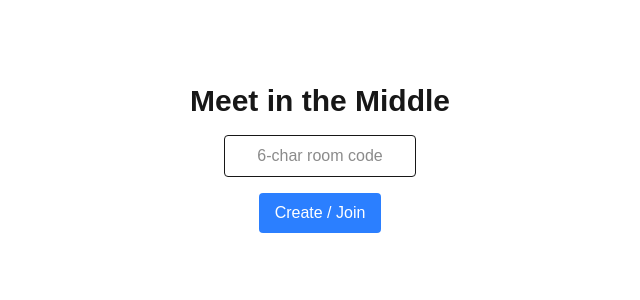
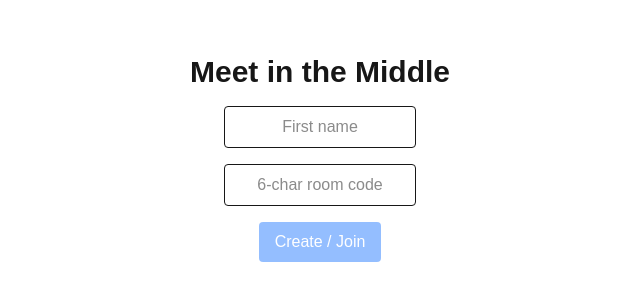
Before and after one commit to freakingjesus/MeetInTheMiddle, a Next.js app: page / in a window 1280 px wide. Shown: the part 242-542 px from the top of the page, without its empty margins (320-960 px from the left). Built offline with nearby package versions, Linux system fonts and the light colour scheme.

Commit message:
feat: add name input and side assignment

```diff
--- a/app/api/room/route.ts
+++ b/app/api/room/route.ts
@@ -4,7 +4,7 @@ import { signRoomToken } from '@/lib/roomToken';
 import { randomBytes } from 'crypto';
 
 export async function POST(req: NextRequest) {
-  const { code } = await req.json();
+  const { code, name } = await req.json();
   const roomCode = (code || randomBytes(3).toString('hex')).toLowerCase();
   const adminClient = createAdminClient();
 
@@ -40,5 +40,6 @@ export async function POST(req: NextRequest) {
   }
 
   const roomToken = signRoomToken(room.id);
-  return NextResponse.json({ roomId: room.id, roomToken, code: roomCode });
+  const side = Math.random() < 0.5 ? 'your' : 'their';
+  return NextResponse.json({ roomId: room.id, roomToken, code: roomCode, side });
 }
--- a/app/page.tsx
+++ b/app/page.tsx
@@ -4,6 +4,7 @@ import { useRouter } from 'next/navigation';
 
 export default function Home() {
   const [code, setCode] = useState('');
+  const [name, setName] = useState('');
   const [isLoading, setIsLoading] = useState(false);
   const router = useRouter();
 
@@ -14,10 +15,12 @@ export default function Home() {
       const res = await fetch('/api/room', {
         method: 'POST',
         headers: { 'Content-Type': 'application/json' },
-        body: JSON.stringify({ code: roomCode }),
+        body: JSON.stringify({ code: roomCode, name }),
       });
       const data = await res.json();
       localStorage.setItem(`room-token-${roomCode}`, data.roomToken);
+      localStorage.setItem(`room-side-${roomCode}`, data.side);
+      if (name) localStorage.setItem(`room-name-${roomCode}`, name);
       router.push(`/room/${roomCode}`);
     } finally {
       setIsLoading(false);
@@ -28,6 +31,12 @@ export default function Home() {
     <main className="min-h-screen flex flex-col items-center justify-center gap-4 p-4">
       <h1 className="text-3xl font-bold">Meet in the Middle</h1>
       <input
+        value={name}
+        onChange={(e) => setName(e.target.value)}
+        placeholder="First name"
+        className="border p-2 rounded w-48 text-center"
+      />
+      <input
         value={code}
         onChange={(e) => setCode(e.target.value)}
         placeholder="6-char room code"
@@ -36,7 +45,7 @@ export default function Home() {
       />
       <button
         onClick={enterRoom}
-        disabled={isLoading}
+        disabled={isLoading || !name.trim()}
         className="bg-blue-500 text-white px-4 py-2 rounded transition-colors transition-transform hover:bg-blue-600 active:scale-95 disabled:opacity-50"
       >
         {isLoading
```
Also changed, not shown: 1 other file (tests, documents, lock files or other folders).
